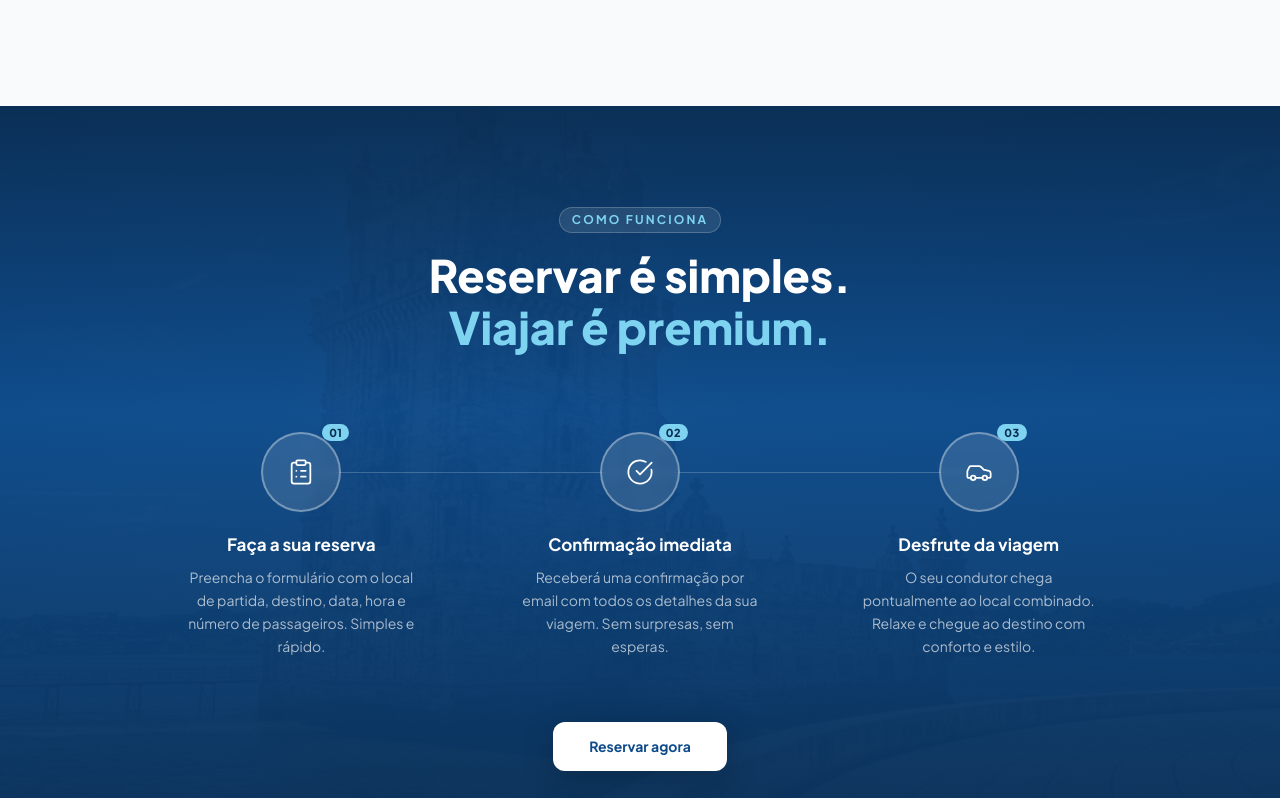
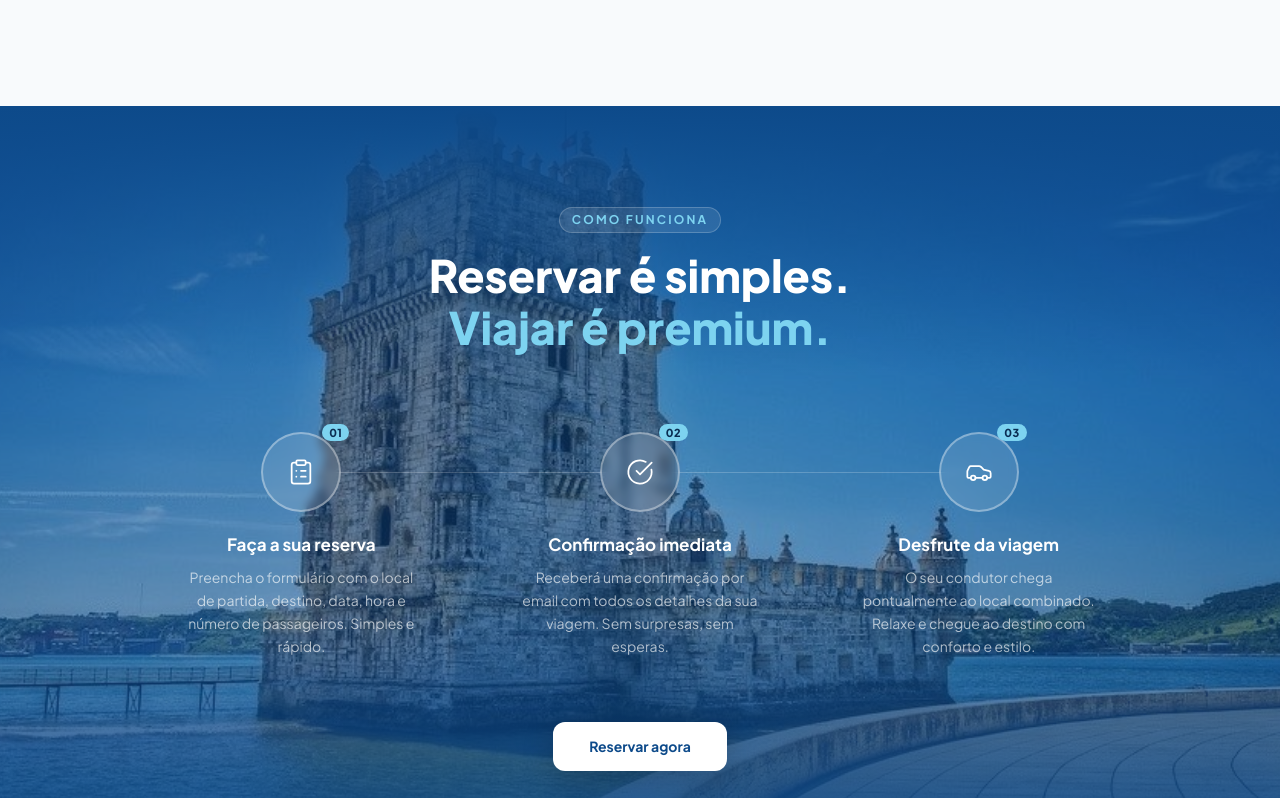
Before and after one commit to orbinetuy-alt/wavetransport, a Next.js app: page / in a window 1280 px wide. Shown: the part 1504-2302 px from the top of the page. Built offline with nearby package versions, Linux system fonts and the light colour scheme; no server answers.

Commit message:
fix(landing): increase HowItWorks background image opacity and fix gradient

```diff
--- a/src/components/landing/HowItWorksSection.tsx
+++ b/src/components/landing/HowItWorksSection.tsx
@@ -38,15 +38,15 @@ export function HowItWorksSection() {
           backgroundImage: "url(/como-funciona.jpg)",
           backgroundSize: "cover",
           backgroundPosition: "center",
-          opacity: 0.22,
+          opacity: 0.45,
         }}
       />
 
-      {/* Dark overlay gradient */}
+      {/* Gradient overlay — dark top and bottom, transparent center */}
       <div
         className="pointer-events-none absolute inset-0"
         style={{
-          background: "linear-gradient(to bottom, #0a2d52ee 0%, #0d4a8acc 40%, #0a2d52ee 100%)",
+          background: "linear-gradient(to bottom, #0d4a8a 0%, transparent 35%, transparent 65%, #0d4a8a 100%)",
         }}
       />
 
```
